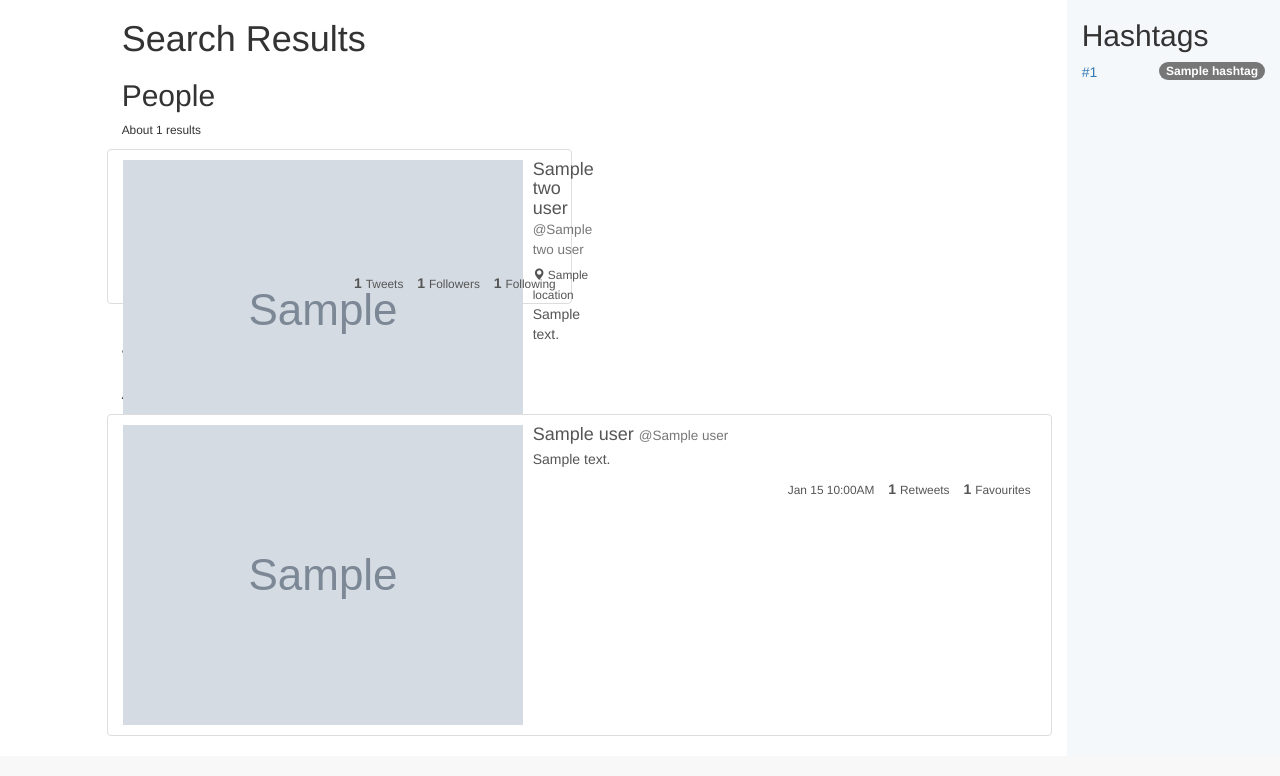
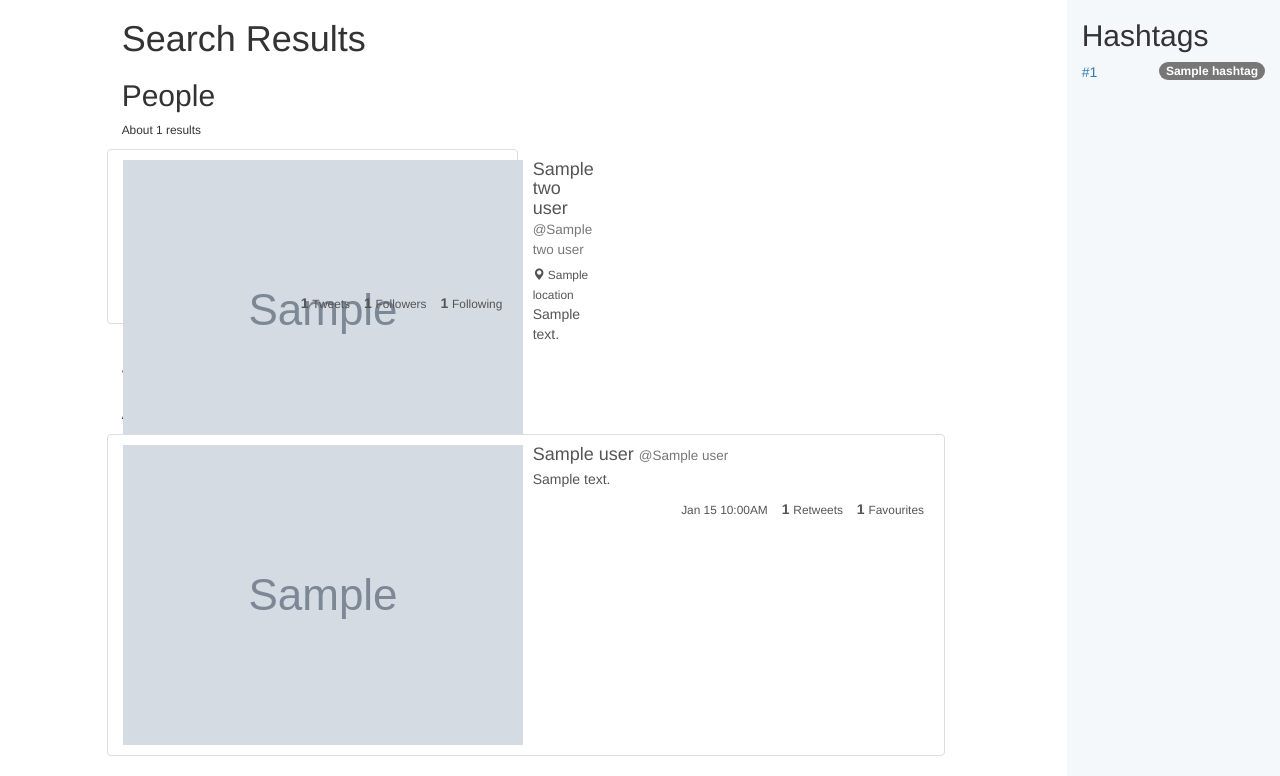
Before and after one commit to ashleyhsia0/tweegle, a Flask app: template templates/search_results.html in a window 1280 px wide. Shown: the part 51-827 px from the top of the page. Before the commit the page ends 787 px from the top, so only its background shows below. Run offline with Flask 2, Linux system fonts and the light colour scheme; the template is opened without the code that fills it: most values are stand-ins (such as "Sample title", 1, 10 or a date in 2020); grey boxes marked "Sample" are stand-in pictures; some libraries are stand-ins or nearby versions.

Commit message:
Put more spacing around content and fix profile card height

```diff
--- a/static/css/styles.css
+++ b/static/css/styles.css
@@ -46,7 +46,7 @@ body {
 }
 
 .profile-card {
-    height: 155px;
+    height: 175px;
 }
 
 .list-inline {
--- a/templates/search_results.html
+++ b/templates/search_results.html
@@ -34,7 +34,7 @@
 
   <div class="container-fluid">
     <div class="row">
-      <div class="col-xs-12 col-md-offset-1 col-md-9" id="left-col" ><!-- left column -->
+      <div class="col-xs-12 col-md-offset-1 col-md-8" id="left-col" ><!-- left column -->
         <h1>Search Results</h2>
 
         <h2>People</h2>
@@ -103,7 +103,7 @@
         {% endif %}
       </div><!-- /left column -->
 
-      <div class="hidden-xs col-md-2" id="right-col"><!-- right column -->
+      <div class="hidden-xs col-md-offset-1 col-md-2" id="right-col"><!-- right column -->
         <h2>Hashtags</h2>
         {% if sorted_hashtags %}
           <p>
```
